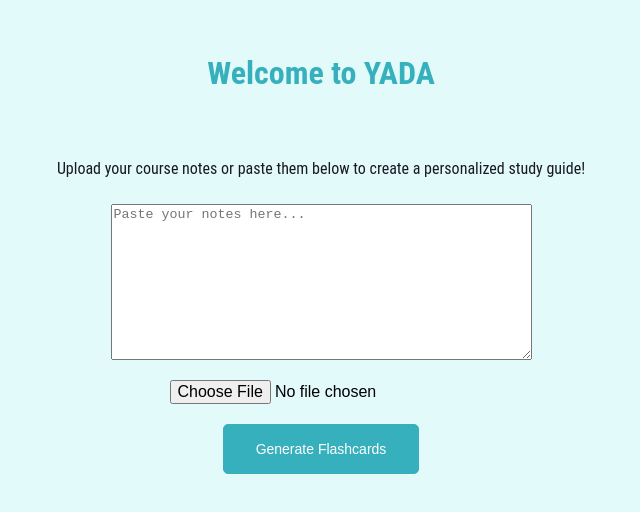
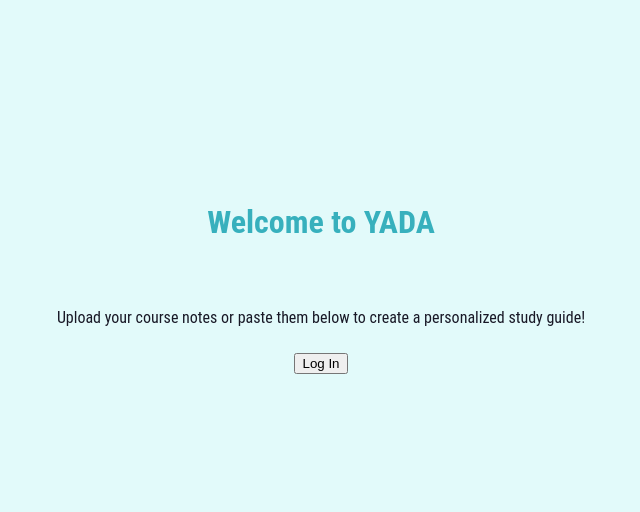
Before and after one commit to lilyschen/Yada, a React (Create React App) app in the folder frontend/: page / in a window 1280 px wide. Shown: the part 122-634 px from the top of the page, without its empty margins (319-959 px from the left). Built offline with nearby package versions, Linux system fonts and the light colour scheme.

Commit message:
frontend login page with auth0 implemented

```diff
--- a/frontend/package.json
+++ b/frontend/package.json
@@ -3,16 +3,18 @@
   "version": "0.1.0",
   "private": true,
   "dependencies": {
+    "@auth0/auth0-react": "^2.2.4",
     "@testing-library/jest-dom": "^5.17.0",
     "@testing-library/react": "^13.4.0",
     "@testing-library/user-event": "^13.5.0",
     "react": "^18.3.1",
     "react-dom": "^18.3.1",
+    "react-router-dom": "^6.26.0",
     "react-scripts": "^5.0.1",
     "web-vitals": "^2.1.4"
   },
   "scripts": {
-    "start": "react-scripts start",
+    "start": "PORT=3001 react-scripts start",
     "build": "react-scripts build",
     "test": "react-scripts test",
     "eject": "react-scripts eject"
--- a/frontend/src/App.js
+++ b/frontend/src/App.js
@@ -1,12 +1,19 @@
 import "./App.css";
 import React from "react";
-import Home from "./components/Home";
+import { BrowserRouter as Router, Route, Routes } from "react-router-dom";
+import Home from "./pages/Home";
+import Upload from "./pages/Upload";
 
 function App() {
   return (
-    <div className="App">
-      <Home />
-    </div>
+    <Router>
+      <div className="App">
+        <Routes>
+          <Route path="/" element={<Home />} />
+          <Route path="/upload" element={<Upload />} />
+        </Routes>
+      </div>
+    </Router>
   );
 }
 
--- /dev/null
+++ b/frontend/src/auth0-config.js
@@ -0,0 +1,7 @@
+export const auth0Config = {
+  domain: process.env.REACT_APP_AUTH0_DOMAIN,
+  clientId: process.env.REACT_APP_AUTH0_CLIENT_ID,
+  authorizationParams: {
+    redirect_uri: window.location.origin,
+  },
+};
--- a/frontend/src/index.js
+++ b/frontend/src/index.js
@@ -1,10 +1,17 @@
 import React from "react";
 import ReactDOM from "react-dom/client";
 import App from "./App";
+import { Auth0Provider } from '@auth0/auth0-react';
+import { auth0Config } from './auth0-config';
 
 const root = ReactDOM.createRoot(document.getElementById("root"));
 root.render(
-  <React.StrictMode>
+  <Auth0Provider
+    domain={auth0Config.domain}
+    clientId={auth0Config.clientId}
+    authorizationParams={auth0Config.authorizationParams}
+    redirectUri={window.location.origin}
+  >
     <App />
-  </React.StrictMode>
+  </Auth0Provider>
 );
--- /dev/null
+++ b/frontend/src/pages/Home.jsx
@@ -0,0 +1,37 @@
+import React, { useEffect } from "react";
+import { useAuth0 } from "@auth0/auth0-react";
+import { useNavigate } from "react-router-dom";
+
+const Home = () => {
+  const { loginWithRedirect, logout, user, isAuthenticated } = useAuth0();
+  const navigate = useNavigate();
+
+  useEffect(() => {
+    if (isAuthenticated) {
+      navigate('/upload');
+    }
+  }, [isAuthenticated, navigate]);
+
+  return (
+    <div className="main">
+      <div className="homepage">
+        <h1 className="heading">Welcome to YADA</h1>
+        <div className="input-box">
+          <p className="subtitle">
+            Upload your course notes or paste them below to create a personalized study guide!
+          </p>
+          {!isAuthenticated ? (
+            <button onClick={() => loginWithRedirect()}>Log In</button>
+          ) : (
+            <>
+              <p>Welcome, {user.name}</p>
+              <button onClick={() => logout({ returnTo: window.location.origin })}>Log Out</button>
+            </>
+          )}
+        </div>
+      </div>
+    </div>
+  );
+};
+
+export default Home;
--- a/frontend/src/components/Home.jsx
+++ b/frontend/src/pages/Upload.jsx
@@ -1,6 +1,6 @@
 import React, { useState } from "react";
 
-const Home = () => {
+const Upload = () => {
   const [file, setFile] = useState(null);
   const [notes, setNotes] = useState('');
   const [flashcards, setFlashcards] = useState([]);
@@ -94,4 +94,4 @@ const Home = () => {
   );
 };
 
-export default Home;
+export default Upload;
```
Also changed, not shown: 2 other files (tests, documents, lock files or other folders).
